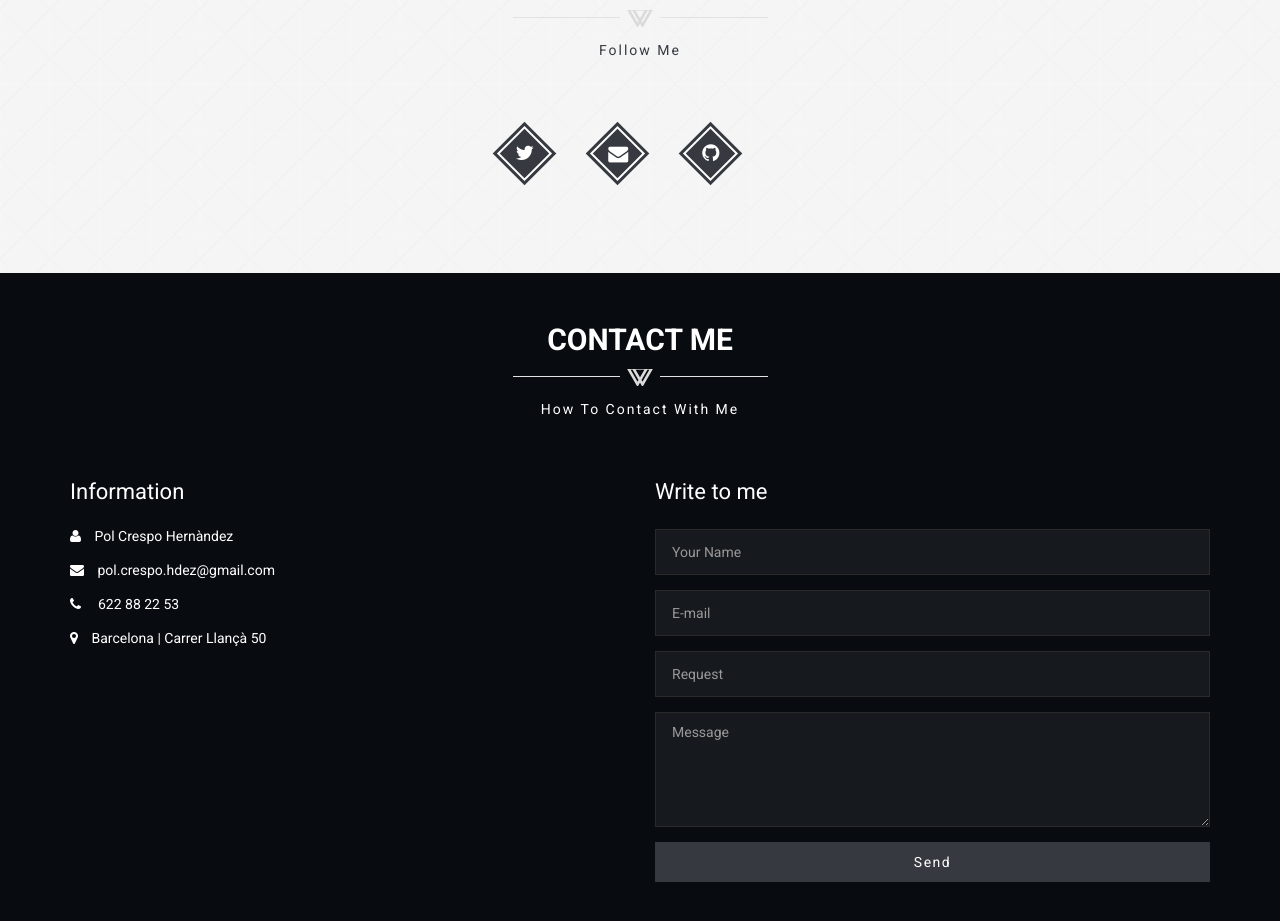
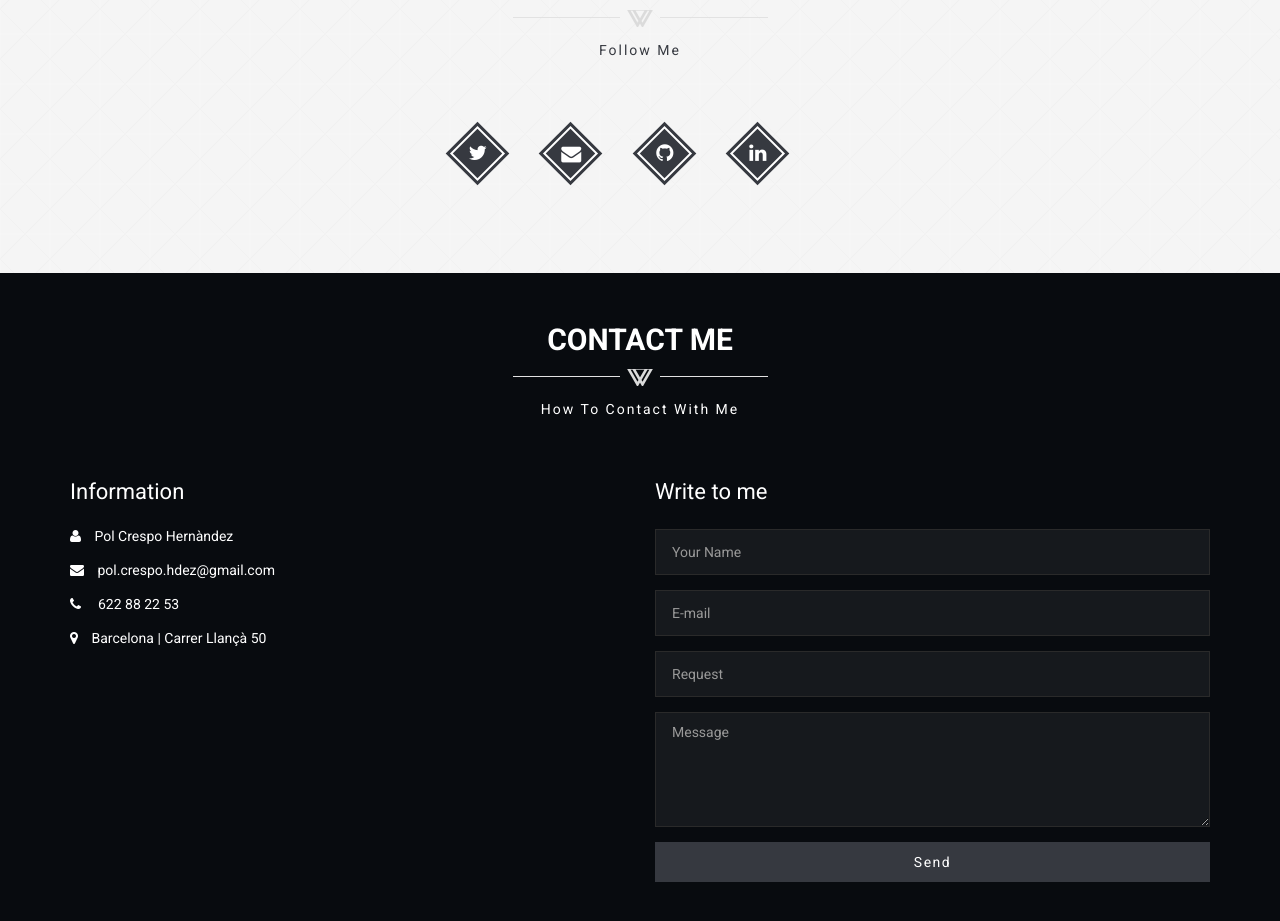
Before and after one commit to PolCrespo5/Portfolio.github.io, a plain HTML site: page index.html in a window 1280 px wide. Shown: the part 3687-4608 px from the top of the page. Drawn offline with Linux system fonts and the light colour scheme; files whose address does not match are found by name.

Commit message:
Add Linkedin

```diff
--- a/index.html
+++ b/index.html
@@ -443,6 +443,7 @@
                 		<li> <a href="https://twitter.com/montjo_?s=21&t=dfUyT_hk-_HEwZFxhMUdTA" class="rotate-box-1 square-icon text-center wow zoomIn" target="_blank" data-wow-delay="0.4s"><span class="rotate-box-icon"><i class="fa fa-twitter"></i></span></a></li>
                 		<li> <a href="https://mail.google.com/mail/?view=cm&fs=1&to=pol.crespo.hdez@gmail.com&su=CONTACT" class="rotate-box-1 square-icon text-center wow zoomIn" target="_blank" data-wow-delay="0.5s"><span class="rotate-box-icon"><i class="fa fa-envelope"></i></span></a></li>
                 		<li> <a href="https://github.com/PolCrespo5" class="rotate-box-1 square-icon text-center wow zoomIn" target="_blank" data-wow-delay="0.6s"><span class="rotate-box-icon"><i class="fa fa-github" aria-hidden="true"></i></span></a></li>
+				<li> <a href="https://www.linkedin.com/in/pol-crespo-hernandez-816a52204/" class="rotate-box-1 square-icon text-center wow zoomIn" target="_blank" data-wow-delay="0.6s"><span class="rotate-box-icon"><i class="fa fa-linkedin" aria-hidden="true"></i></span></a></li>
                     </ul>
                 </div>
 
```
